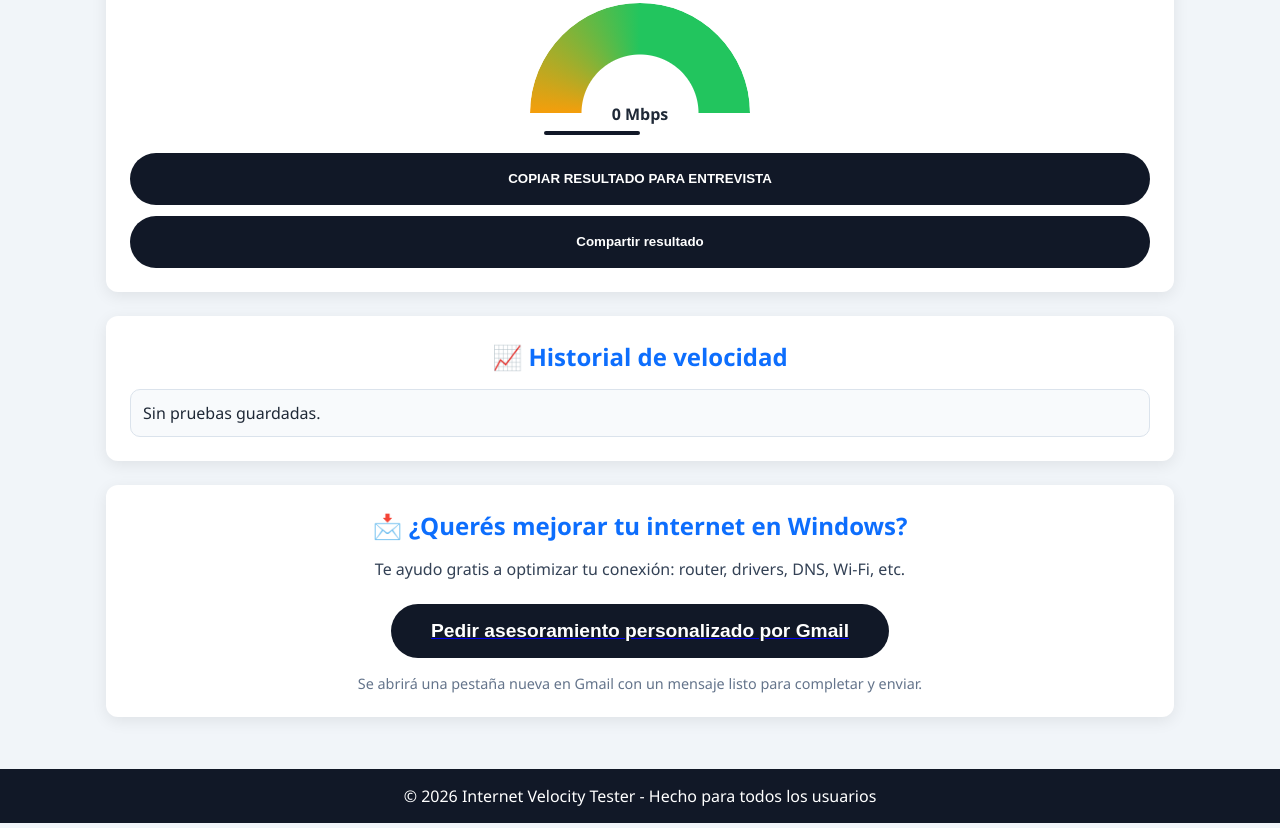
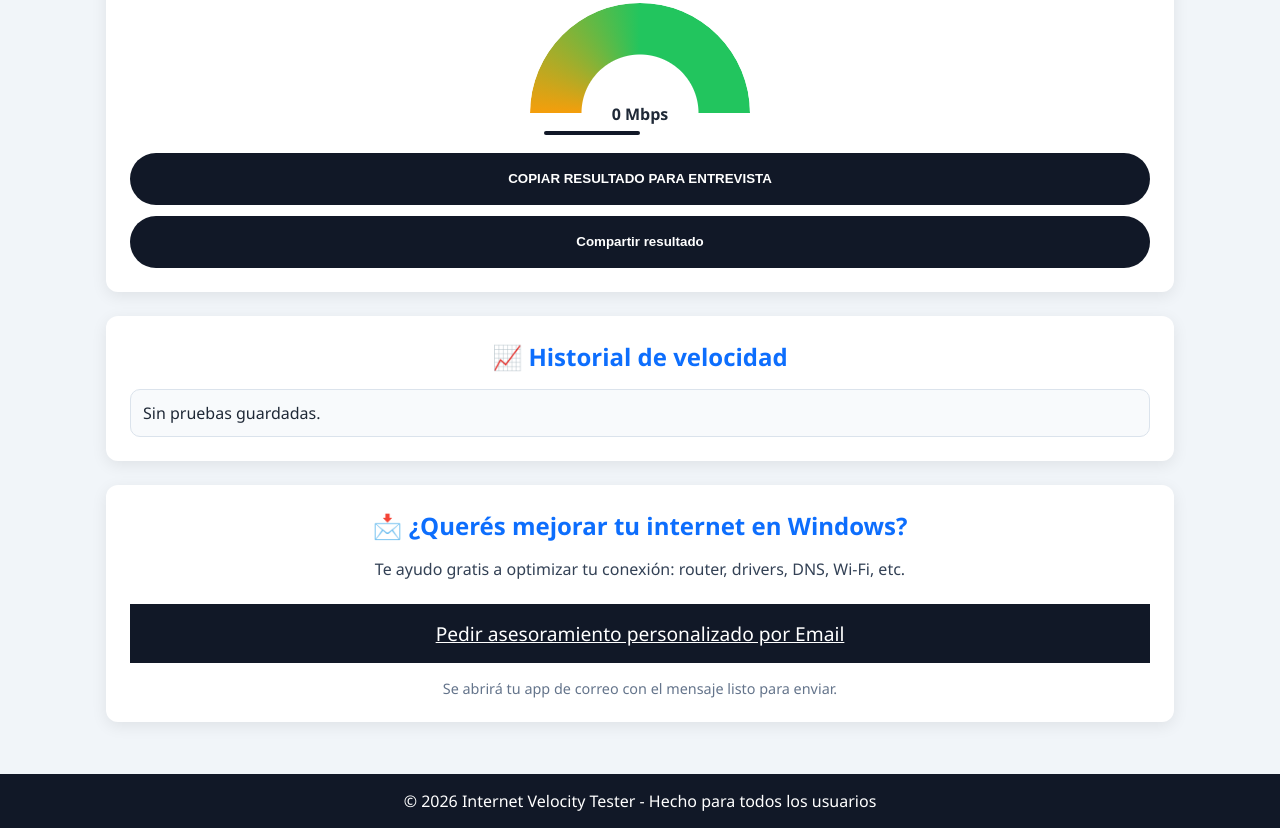
Before and after one commit to germanhb7/internet-velocity-tester, a plain HTML site: page index.html in a window 1280 px wide. Shown: the part 782-1610 px from the top of the page. Drawn offline with Linux system fonts and the light colour scheme; some packages are replaced by stand-ins of ours; no server answers; a script that the page names is missing.

Commit message:
Corrijo botón de asesoramiento por mail

```diff
--- a/index.html
+++ b/index.html
@@ -125,23 +125,24 @@
 
 <section id="contact-section">
     <h2>📩 ¿Querés mejorar tu internet en Windows?</h2>
-    <p style="text-align: center; margin-bottom: 1.5rem; color: #334155;">
+
+    <p style="text-align:center; margin-bottom:1.5rem; color:#334155;">
         Te ayudo gratis a optimizar tu conexión: router, drivers, DNS, Wi-Fi, etc.
     </p>
 
-    <!-- Botón que abre Gmail directamente en una pestaña nueva -->
+    <!-- Botón que abre el correo en Gmail / Outlook / Celular -->
     <a
-        href="https://mail.google.com/mail/?view=cm&fs=1&to=germanbarreto77@gmail.com&su=Quiero%20asesoramiento%20para%20mejorar%20mi%20internet%20en%20mi%20PC&body=Hola%20German,%0A%0AQuiero%20mejorar%20la%20velocidad%20y%20estabilidad%20de%20mi%20conexión%20en%20mi%20PC%20con%20Windows.%0A%0AMis%20resultados%20del%20test%20son:%0A- Descarga:%20[pegá%20aquí%20tu%20velocidad%20de%20descarga]%20Mbps%0A- Subida:%20[pegá%20aquí%20tu%20velocidad%20de%20subida]%20Mbps%0A- Ping:%20[pegá%20aquí%20tu%20ping]%20ms%0A- Estabilidad:%20[pegá%20aquí%20tu%20estabilidad]%%%0A%0AMi%20proveedor%20es:%20[tu%20proveedor]%0AEstoy%20usando:%20[Wi-Fi%20o%20cable]%0A%0AMi%20problema%20principal%20es:%20[ej:%20juegos%20laggean,%20videos%20se%20cortan,%20subidas%20lentas]%0A%0AGracias%20por%20tu%20ayuda!"
+        class="secondary-btn"
+        style="font-size:1.2rem; padding:1rem 2.5rem; width:auto; margin:0 auto; display:block; text-align:center;"
+        href="mailto:germanbarreto77@gmail.com?subject=Quiero asesoramiento para mejorar mi internet&body=Hola German,%0A%0AQuiero mejorar la velocidad y estabilidad de mi conexión en Windows.%0A%0AMis resultados del test son:%0A- Descarga: ___ Mbps%0A- Subida: ___ Mbps%0A- Ping: ___ ms%0A- Estabilidad: ___ %% %0A%0AMi proveedor es: ___ %0AEstoy usando: Wi-Fi o Cable%0A%0AMi problema principal es: ___ %0A%0AGracias por tu ayuda!"
         target="_blank"
         rel="noopener noreferrer"
     >
-        <button class="secondary-btn" style="font-size: 1.2rem; padding: 1rem 2.5rem; width: auto; margin: 0 auto; display: block;">
-            Pedir asesoramiento personalizado por Gmail
-        </button>
+        Pedir asesoramiento personalizado por Email
     </a>
 
-    <p style="text-align: center; margin-top: 1rem; font-size: 0.9rem; color: #64748b;">
-        Se abrirá una pestaña nueva en Gmail con un mensaje listo para completar y enviar.
+    <p style="text-align:center; margin-top:1rem; font-size:0.9rem; color:#64748b;">
+        Se abrirá tu app de correo con el mensaje listo para enviar.
     </p>
 </section>
     </main>
```
